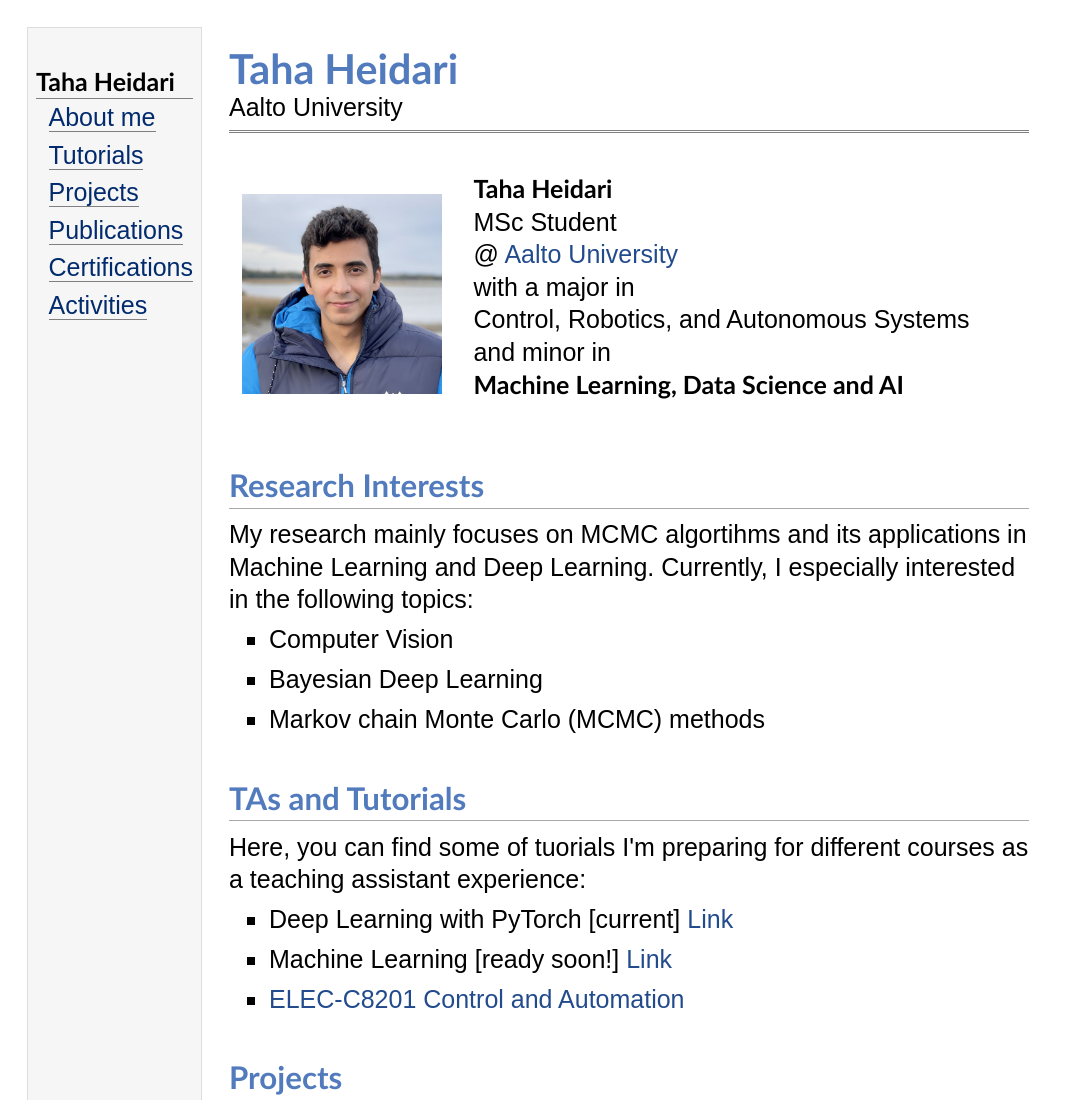
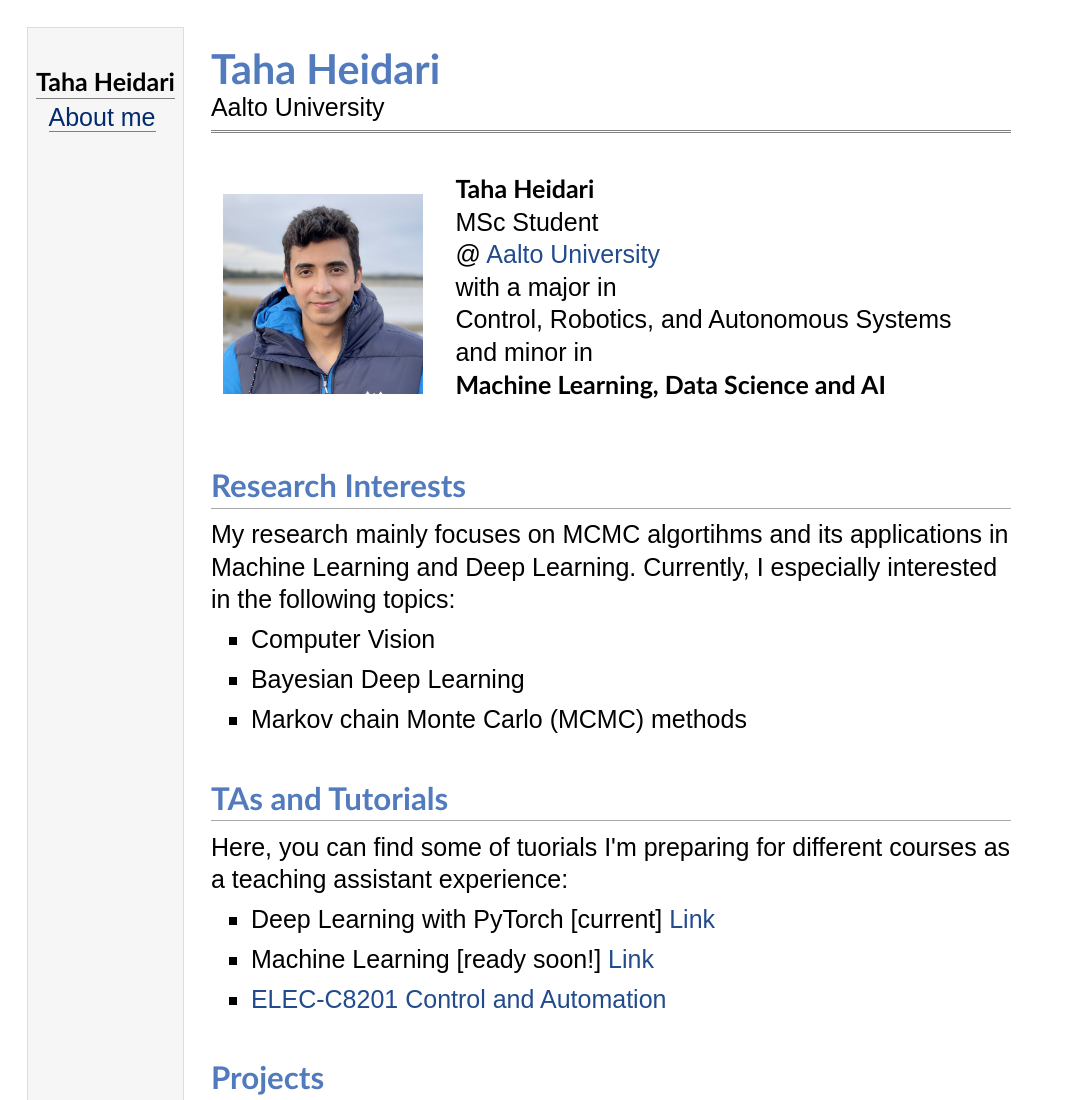
Before and after one commit to fartaha/fartaha.github.io, a plain HTML site: page index.html in a window 1280 px wide. Shown: the top 1100 px of the page, without its empty margins (0-1065 px from the left). Drawn offline with nearby package versions, Linux system fonts and the light colour scheme; some packages are replaced by stand-ins of ours; a web font is replaced by a local one.

Commit message:
Update index.html

```diff
--- a/index.html
+++ b/index.html
@@ -39,11 +39,6 @@ body {
 <td id="layout-menu">
 <div class="menu-category">Taha Heidari</div>
 <div class="menu-item"><a href="index.html" class="current">About me</a></div>
-<div class="menu-item"><a href="tutorials.html" class="current">Tutorials</a></div>
-<div class="menu-item"><a href="pages/projects.html" class="current">Projects</a></div>
-<div class="menu-item"><a href="pages/activities.html" class="current">Publications</a></div>
-<div class="menu-item"><a href="pages/activities.html" class="current">Certifications</a></div>
-<div class="menu-item"><a href="pages/activities.html" class="current">Activities</a></div>
 </td>
 <td id="layout-content">
 <div id="toptitle">
```
